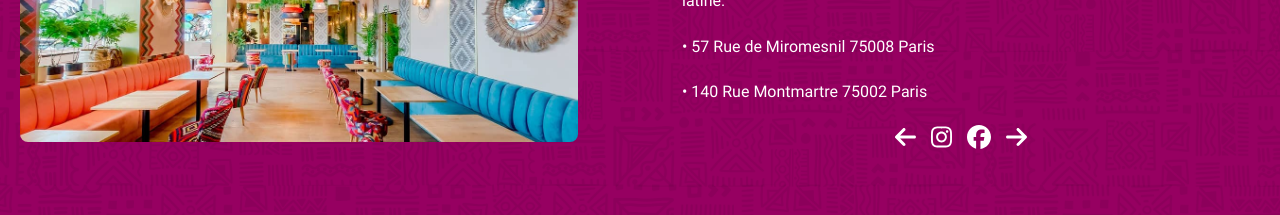
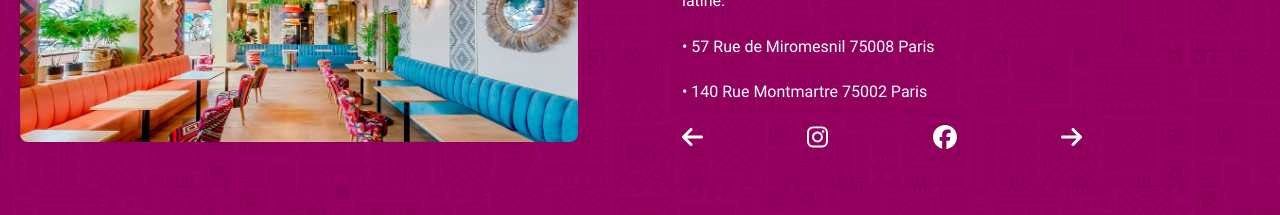
Before and after one commit to ikramchehouani/cozco-landing-page, a React (Create React App) app: page / in a window 1280 px wide. Shown: the part 2560-2775 px from the top of the page. Built offline with nearby package versions, Linux system fonts and the light colour scheme.

Commit message:
narrow left and right

```diff
--- a/src/components/Restaurant/Restaurant.css
+++ b/src/components/Restaurant/Restaurant.css
@@ -58,9 +58,11 @@
 
 .restaurant-content .restaurant-description .social-icons {
   display: flex;
-  justify-content: center;
-  gap: 15px;
+  align-items: center;
+  justify-content: space-between;
   margin-top: 20px;
+  width: 100%;
+  max-width: 400px;
 }
 
 .restaurant-content .restaurant-description .social-icons .icon {
```
